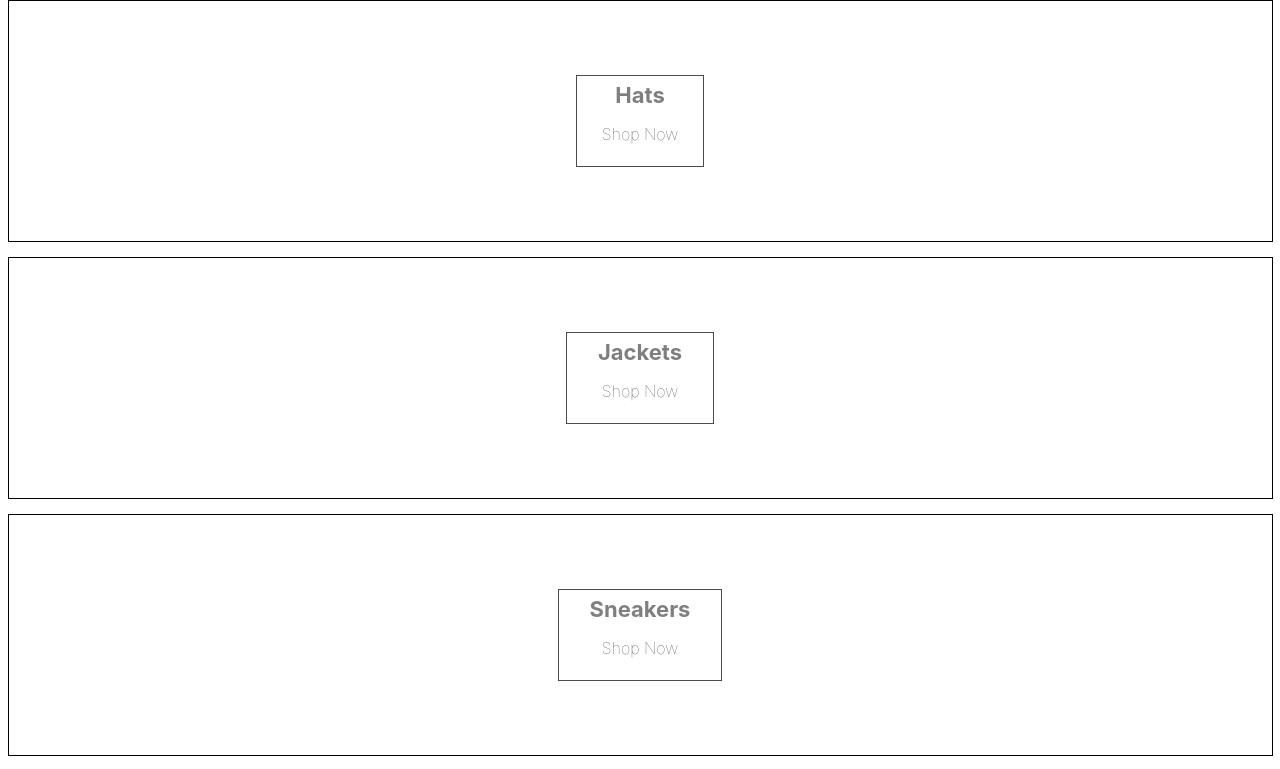
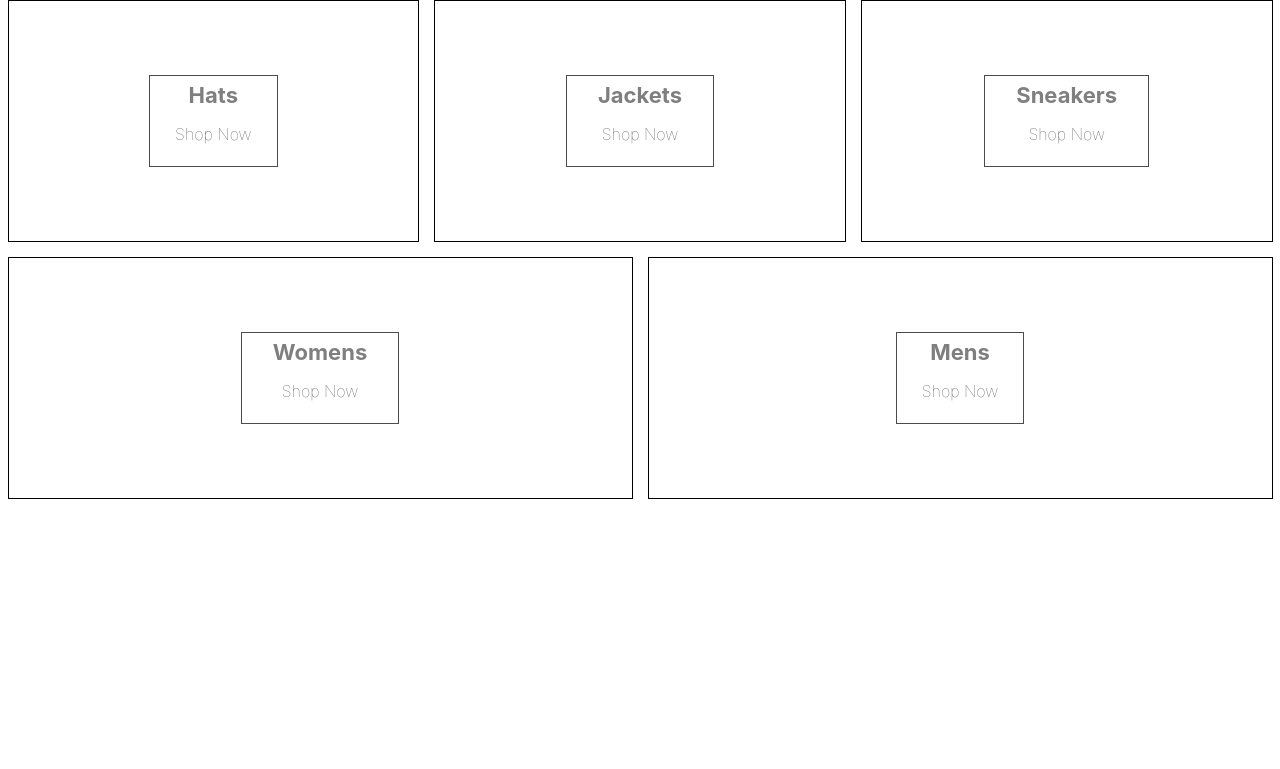
Before and after one commit to pasan1227/crown-clothing, a React (Create React App) app: page / in a window 1280 px wide. Shown: the top 769 px of the page. Built offline with nearby package versions, Linux system fonts and the light colour scheme.

Commit message:
Sass modified

```diff
--- a/src/categories.styles.scss
+++ b/src/categories.styles.scss
@@ -1,3 +1,10 @@
+.categories-container {
+  width: 100%;
+  display: flex;
+  flex-wrap: wrap;
+  justify-content: space-between;
+}
+
 .category-container {
   min-width: 30%;
   height: 240px;
```
